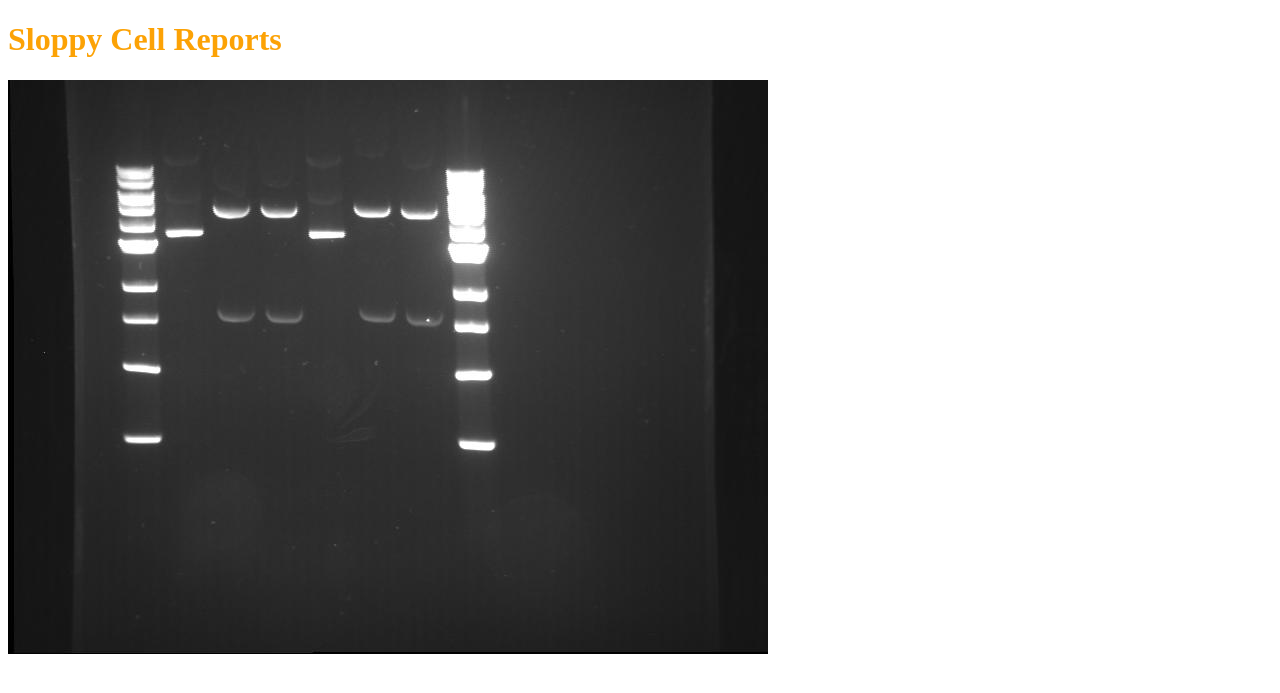
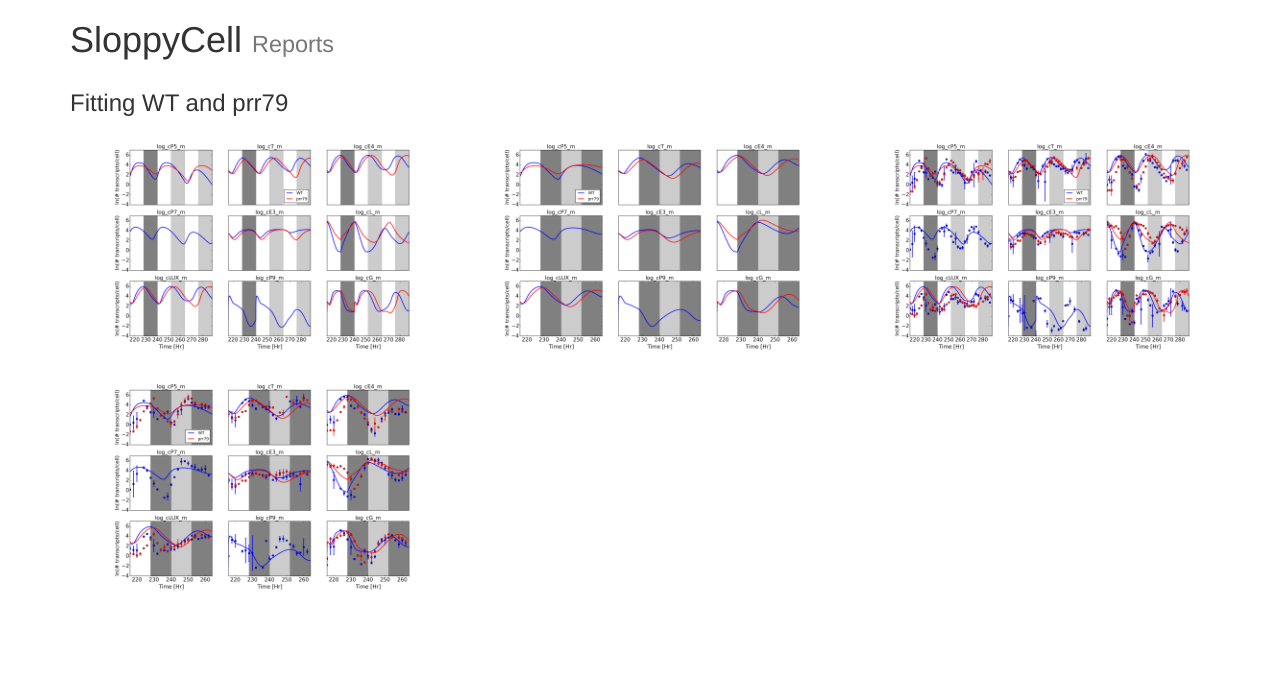
Before and after one commit to jurquiza/SloppyCellReports, a Django app: template frontpage/templates/frontpage/main_page.html in a window 1280 px wide. Shown: the top 693 px of the page. Run offline with Django 3.2, Linux system fonts and the light colour scheme; the template is opened without the code that fills it, so the values that code supplies are empty; parts of the project's set-up code (start-up, migrations or seed data) failed here and were passed over; some libraries are stand-ins or nearby versions.

Commit message:
First way of looking of the site

```diff
--- a/frontpage/templates/frontpage/main_page.html
+++ b/frontpage/templates/frontpage/main_page.html
@@ -5,13 +5,50 @@
 <html>
 	<head>
 	<link rel="stylesheet" href="{% static 'css/main_page.css' %}">
-	</head>
+
+    <!-- Latest compiled and minified CSS -->
+    <link rel="stylesheet" href="https://maxcdn.bootstrapcdn.com/bootstrap/3.3.7/css/bootstrap.min.css" integrity="sha384-BVYiiSIFeK1dGmJRAkycuHAHRg32OmUcww7on3RYdg4Va+PmSTsz/K68vbdEjh4u" crossorigin="anonymous">
+
+    <!-- Optional theme -->
+    <link rel="stylesheet" href="https://maxcdn.bootstrapcdn.com/bootstrap/3.3.7/css/bootstrap-theme.min.css" integrity="sha384-rHyoN1iRsVXV4nD0JutlnGaslCJuC7uwjduW9SVrLvRYooPp2bWYgmgJQIXwl/Sp" crossorigin="anonymous">
+
+    </head>
 	<body>
-        <div>
-            <h1><a>Sloppy Cell Reports</a></h1>
+
+        <div class="container">
+            <div class="row">
+                <div class="col-xs-12">
+                    <h1>SloppyCell <small>Reports</small></h1>
+
+                    <div class="container">
+                        <div class="row">
+                            <h3> Fitting WT and prr79 </h3>
+                            <div class="col-xs-4">
+                                <img src="static/images/combined_wtprr79_LL.png" class="img-responsive">
+                            </div>
+                            <div class="col-xs-4">
+                                <img src="static/images/combined_wtprr79_DD.png" class="img-responsive">
+                            </div>
+                            <div class="col-xs-4">
+                                <img src="static/images/combined_wtprr79_data_LL.png" class="img-responsive">
+                            </div>
+                            <div class="col-xs-4">
+                                <img src="static/images/combined_wtprr79_data_DD.png" class="img-responsive">
+                            </div>
+                        </div>
+                    </div>
+
+                </div>
+            </div>
         </div>
-        <div>
-            <img src="{% static "images/UVP07024.jpg" %}" alt="My gel"/>
-        </div>
-	</body>
+
+
+
+
+
+        <script src="https://ajax.googleapis.com/ajax/libs/jquery/1.12.4/jquery.min.js"></script>
+    <!-- Latest compiled and minified JavaScript -->
+        <script src="https://maxcdn.bootstrapcdn.com/bootstrap/3.3.7/js/bootstrap.min.js" integrity="sha384-Tc5IQib027qvyjSMfHjOMaLkfuWVxZxUPnCJA7l2mCWNIpG9mGCD8wGNIcPD7Txa" crossorigin="anonymous"></script>
+
+    </body>
 </html>
```
Also changed, not shown: frontpage/static/images/combined_wtprr79.png (added), frontpage/static/images/combined_wtprr79_DD.png (added), frontpage/static/images/combined_wtprr79_LL.png (added), frontpage/static/images/combined_wtprr79_data.png (added), frontpage/static/images/combined_wtprr79_data_DD.png (added), frontpage/static/images/combined_wtprr79_data_LL.png (added).
